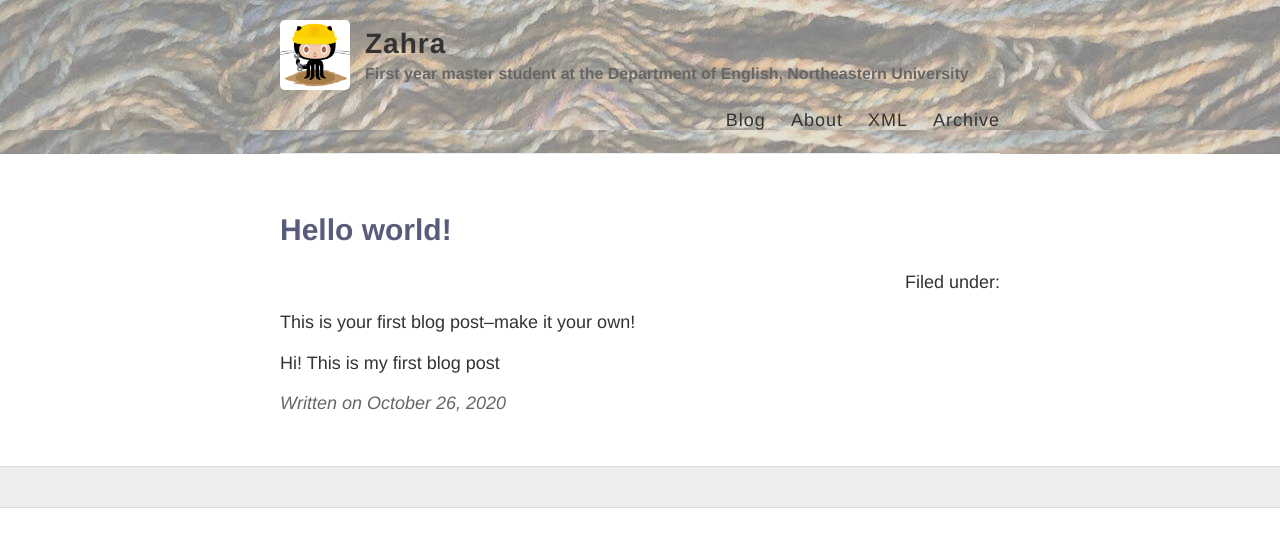
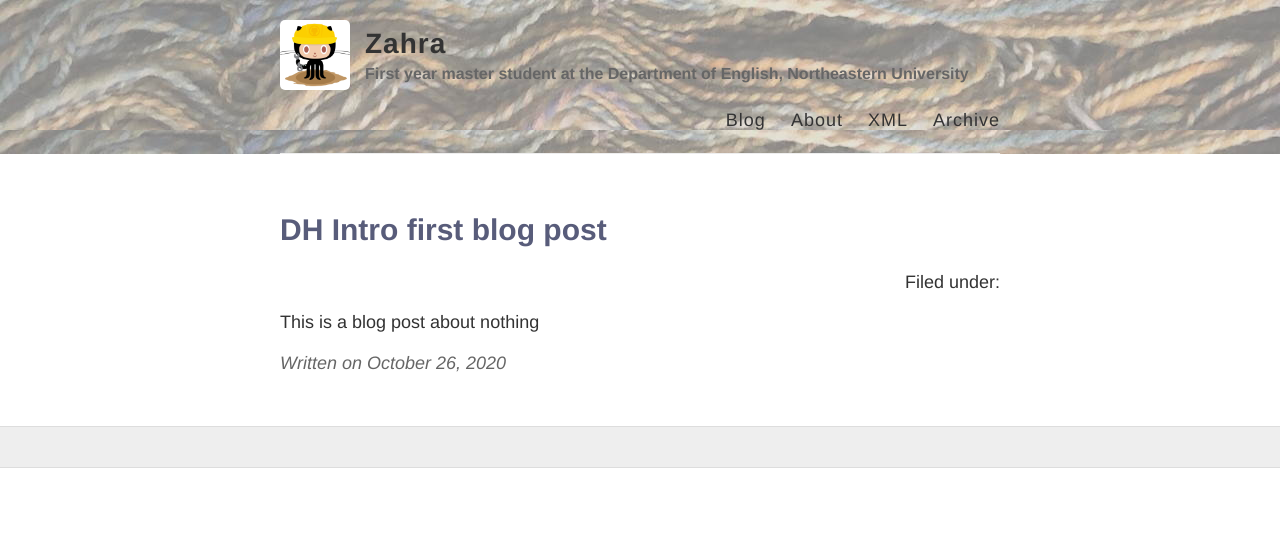
Before and after one commit to aliyeva2016/aliyeva2016.github.io, a Jekyll site: the page built from _posts/2020-10-26-Hello-World.md, in a window 1280 px wide. Shown: the top 547 px of the page. Built offline with Jekyll 4.4.1, drawn with Linux system fonts in a browser that asks for light colours.

Commit message:
Update 2020-10-26-Hello-World.md

```diff
--- a/_posts/2020-10-26-Hello-World.md
+++ b/_posts/2020-10-26-Hello-World.md
@@ -1,8 +1,6 @@
 ---
 layout: post
-title: Hello world!
+title: DH Intro first blog post
 ---
 
-This is your first blog post--make it your own!
-
-Hi! This is my first blog post
+This is a blog post about nothing
```
